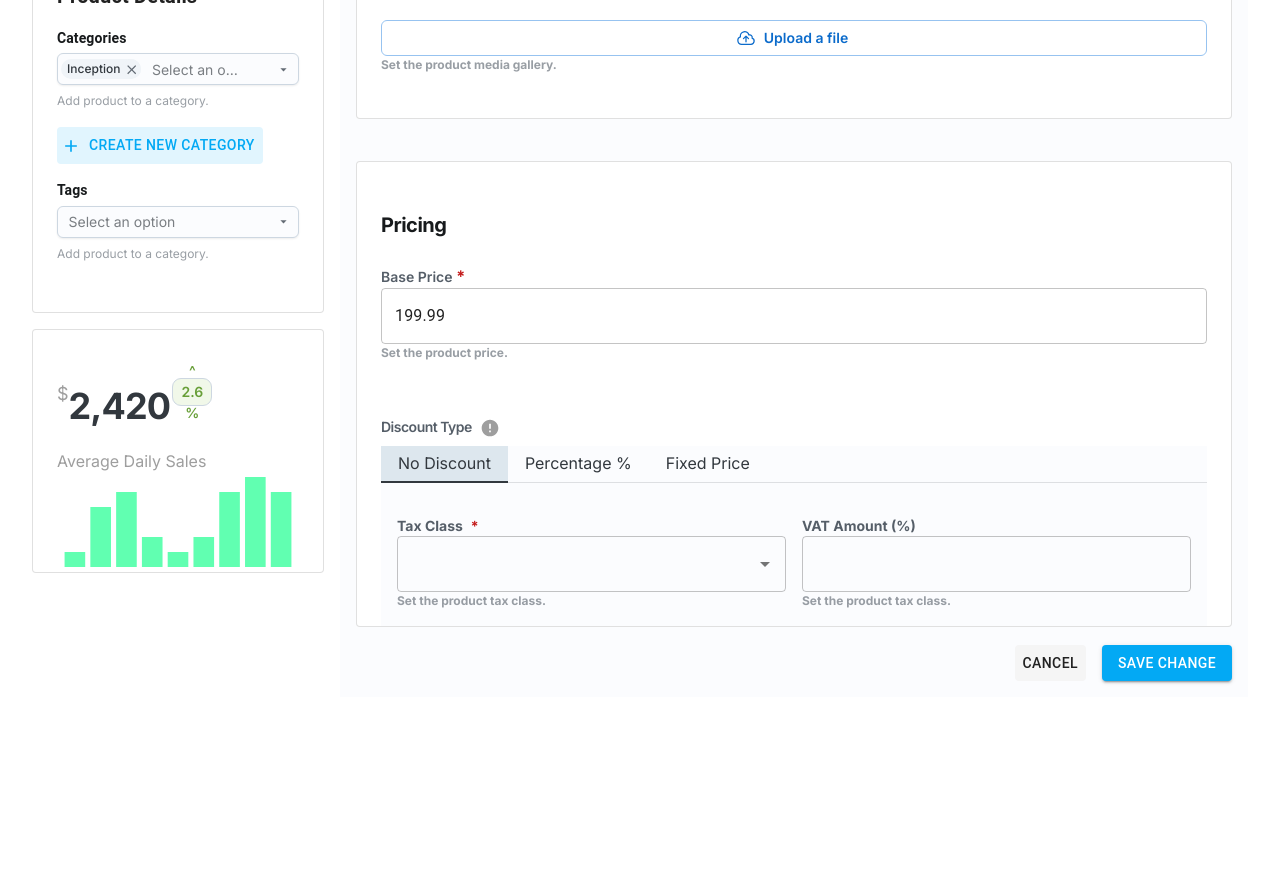
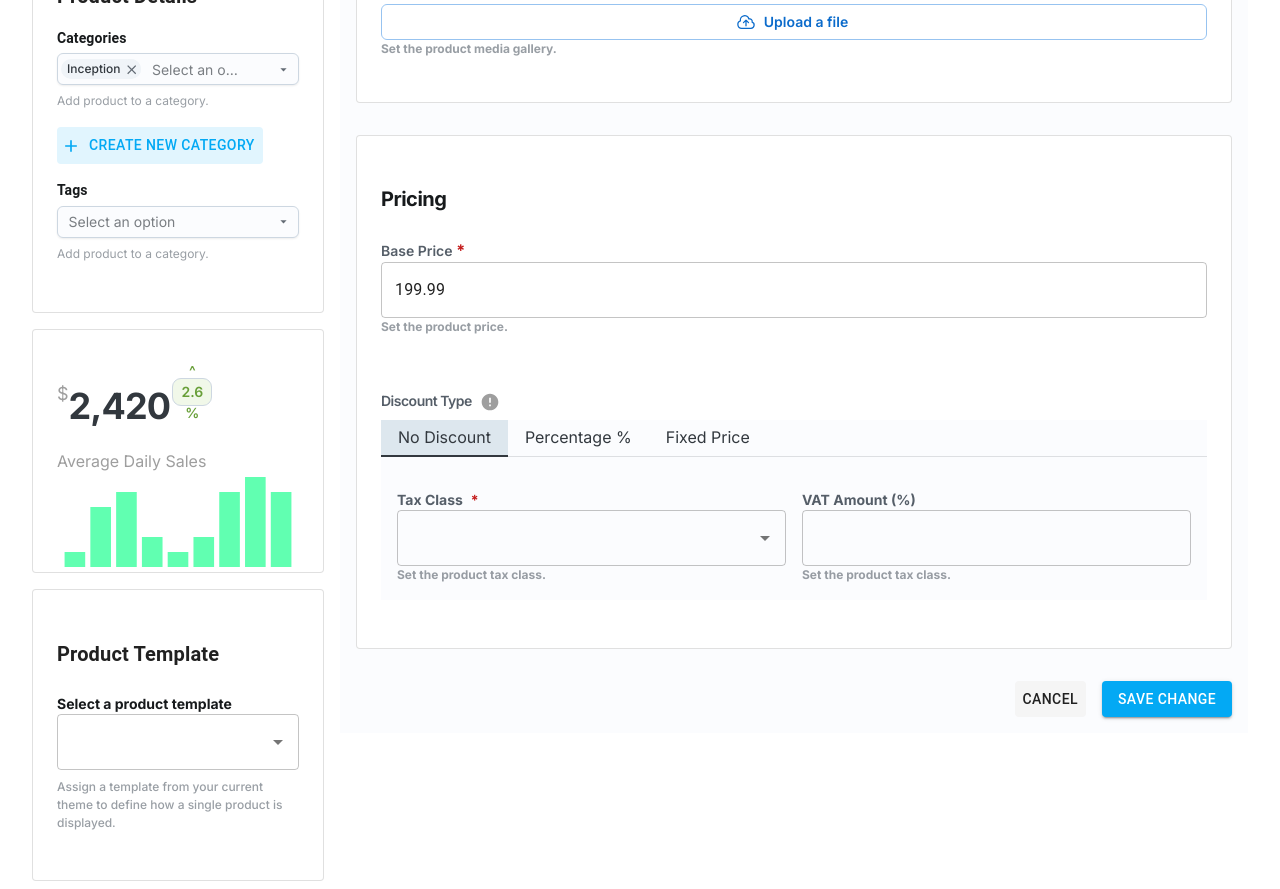
Before and after one commit to erhanbarisolmez/nextjs-dashboard-marketting-v1, a Next.js app: page /en/edit-product in a window 1280 px wide. Shown: the part 860-1749 px from the top of the page. Before the commit the page ends 1565 px from the top, so only its background shows below. Built offline with nearby package versions, Linux system fonts and the light colour scheme.

Commit message:
29.01.2024

```diff
--- a/messages/en.json
+++ b/messages/en.json
@@ -126,5 +126,9 @@
   "all": "All",
   "published": "Published",
   "scheduled": "Scheduled",
-  "draft": "Draft"
+  "draft": "Draft",
+  "default-template": "Default template",
+  "electronics": "Electronics",
+  "office-stationary": "Office stationary",
+  "fashion": "Fashion"
 }
--- a/messages/tr.json
+++ b/messages/tr.json
@@ -126,5 +126,9 @@
   "all": "Tüm",
   "published": "Yayınlanan",
   "scheduled": "planlanmış",
-  "draft": "Taslak"
+  "draft": "Taslak",
+  "default-template": "Varsayılan şablon",
+  "electronics": "Elektronik",
+  "office-stationary": "Ofis Kırtasiye malzemeleri",
+  "fashion": "Moda"
 }
--- a/src/app/[locale]/edit-category/page.js
+++ b/src/app/[locale]/edit-category/page.js
@@ -7,6 +7,7 @@ import { useTranslations } from "next-intl";
 const EditCategoryPage = () => {
   const status = useTranslatedStatus();
    const t = useTranslations();
+   const productTemplateStatus = useTranslatedStatus();
 
   return (
     <>
--- a/src/app/[locale]/edit-product/[slug]/page.js
+++ b/src/app/[locale]/edit-product/[slug]/page.js
@@ -1,7 +1,8 @@
 import CustomBreadcrumbs from "@/components/CustomBreadcrumbs";
 import PageHeader from "@/components/PageHeader";
 import EditContent from '@/components/e-commerce/edit-product/edit-content';
-import useTranslatedStatus, { useProductStatus } from "@/components/e-commerce/products/useTranslatedStatus";
+import useTranslatedStatus, { useProductStatus, useProductTemplateStatus } from "@/components/e-commerce/products/useTranslatedStatus";
+
 import { Container } from "@mui/material";
 import { useTranslations } from "next-intl";
 const EditProductPage = ({params}) => {
@@ -9,6 +10,8 @@ const EditProductPage = ({params}) => {
   console.log(" GELEN PARAMS",decodeSlug);
   const status = useTranslatedStatus();
   const productStatus = useProductStatus();
+  const productTemplateStatus = useProductTemplateStatus();
+
    const t = useTranslations();
 
   return (
@@ -35,6 +38,7 @@ const EditProductPage = ({params}) => {
 
       <EditContent
         statusOptions = {productStatus}
+        productTemplateStatus = {productTemplateStatus}
       />
     </Container>
     </>
--- a/src/app/[locale]/edit-product/page.js
+++ b/src/app/[locale]/edit-product/page.js
@@ -1,13 +1,15 @@
 import CustomBreadcrumbs from "@/components/CustomBreadcrumbs";
 import PageHeader from "@/components/PageHeader";
 import EditContent from '@/components/e-commerce/edit-product/edit-content';
-import useTranslatedStatus, { useProductStatus } from "@/components/e-commerce/products/useTranslatedStatus";
+import useTranslatedStatus, { useProductStatus, useProductTemplateStatus } from "@/components/e-commerce/products/useTranslatedStatus";
 import { Container } from "@mui/material";
 import { useTranslations } from "next-intl";
 const EditProductPage = ({params}) => {
   console.log(params);
   const status = useTranslatedStatus();
   const productStatus = useProductStatus();
+  const productTemplateStatus = useProductTemplateStatus();
+
    const t = useTranslations();
 
   return (
@@ -33,6 +35,7 @@ const EditProductPage = ({params}) => {
 
       <EditContent
         statusOptions = {productStatus}
+        productTemplateStatus = {productTemplateStatus}
       />
     </Container>
     </>
--- a/src/components/AutoCompleteCustom.js
+++ b/src/components/AutoCompleteCustom.js
@@ -4,9 +4,9 @@ import { Autocomplete, TextField } from '@mui/material';
 export default function AutoCompleteCustom(props) {
   const { options, sx,label, value, onChange,rows, ...otherProps} = props;
 
-  const handleChange = (event, selectedValue, selectedRowId, id) => {
+  const handleChange = (event, selectedValue, selectedRowId, id, templateStatus) => {
 
-    onChange(selectedValue?.label, selectedRowId,id);
+    onChange(selectedValue?.label, selectedRowId,id, templateStatus);
     console.log('selected value: ' , selectedValue);
     console.log('selected row: ', selectedRowId);
   };
--- a/src/components/e-commerce/edit-product/edit-content.js
+++ b/src/components/e-commerce/edit-product/edit-content.js
@@ -5,10 +5,11 @@ import { Grid } from '@mui/material'
 import TabsBasic from '../TabsBasic'
 import { AverageDailySales } from './average-daily-sales'
 import { ProductDetails } from './product-details'
+import { ProductTemplate } from './product-template'
 import { Status } from './status'
 import { TabPanelContent } from './tabPanelContent'
 import Thumbnail from './thumbnail'
-const EditProductContent = ({statusOptions}) => {
+const EditProductContent = ({statusOptions, productTemplateStatus}) => {
 
   const tabsVariant = variants.tabsBasic.plain;
 
@@ -24,8 +25,6 @@ const EditProductContent = ({statusOptions}) => {
         <Card mt={2} sx={{ height: 200 }}>
           <Status
           statusOptions={statusOptions}
-
-
           />
         </Card>
 
@@ -35,6 +34,12 @@ const EditProductContent = ({statusOptions}) => {
 
         <Card mt={2}>
           <AverageDailySales
+          />
+        </Card>
+
+        <Card mt={2}>
+          <ProductTemplate
+            productTemplateStatus={productTemplateStatus}
           />
         </Card>
       </Grid>
@@ -48,7 +53,7 @@ const EditProductContent = ({statusOptions}) => {
           disableUnderline={true}
           variant={tabsVariant}
           tabPanel1={
-            <TabPanelContent />
+            <TabPanelContent  productTemplateStatus ={productTemplateStatus}/>
           }
         />
 
--- /dev/null
+++ b/src/components/e-commerce/edit-product/product-template.js
@@ -0,0 +1,39 @@
+'use client'
+import AutoCompleteCustom from '@/components/AutoCompleteCustom'
+import { TypographyCustom } from '@/components/TypographyCustom'
+import { Container, Grid } from '@mui/material'
+import { useState } from 'react'
+import { TabHeader } from '../TabHeader'
+export const ProductTemplate = ({productTemplateStatus}) => {
+  const [templateStatus, setTemplateStatus] = useState();
+
+  const selectionStatus = (templateStatus) => {
+    //  const isSelected = templateStatus ? '✔' : '';
+    setTemplateStatus(!templateStatus);
+  }
+  return (
+    <Grid container gap={2} mt={6}  mb={6}>
+      <Container>
+        <Grid item xs={12} >
+        <TypographyCustom variant = "h6" text = "Product Template"  fontWeight = "bold"/>
+
+          <TabHeader
+            level="title-sm"
+            titleTextField="Select a product template"
+            sx={{mt:3}}
+          />
+          <AutoCompleteCustom
+            options = {productTemplateStatus}
+            value = {templateStatus}
+            onChange={selectionStatus}
+          />
+          <TabHeader
+            level="body-xs"
+            text = "Assign a template from your current theme to define how a single product is displayed."
+            sx={{opacity:0.6, fontWeight:500, mt:1}}
+          />
+        </Grid>
+      </Container>
+    </Grid>
+  )
+}
--- a/src/components/e-commerce/edit-product/tabPanelContent.js
+++ b/src/components/e-commerce/edit-product/tabPanelContent.js
@@ -12,14 +12,12 @@ import TabsBasic from "../TabsBasic"
 import ExampleTextareaComment from "../TextArea"
 import { TooltipCustom } from "../Tooltip"
 import { NoDiscount } from "./noDiscount"
-export const TabPanelContent = () => {
+export const TabPanelContent = ({productTemplateStatus}) => {
   const [price, setPrice] = useState("199.99");
   const [productName, setProductName] = useState("Sample Product");
   const [errors, setErrors] = useState({});
   const [isFormValid, setIsFormValid] = useState(false);
   const buttonVariant = variants.button.text;
-
-
 
   useEffect(() => {
     validateForm();
@@ -43,6 +41,7 @@ export const TabPanelContent = () => {
 
   return (
     <>
+      <Grid container gap={4} flexDirection={'column'}>
         <Card>
           <Container >
             {/* GENERAL */}
@@ -97,11 +96,9 @@ export const TabPanelContent = () => {
           </Container>
         </Card>
 
-      <TabHeader sx={{ mt: 6 }} />
-
 
         {/* MEDIA  */}
-      <Card maxHeight={100} >
+        <Card >
           <Container>
             <TabHeader
               text="Media"
@@ -119,11 +116,9 @@ export const TabPanelContent = () => {
           </Container>
         </Card>
 
-      <TabHeader sx={{ mt: 18 }} />
-
 
         {/* PRICING  */}
-      <Card maxHeight={100} >
+        <Card  >
           <Container>
             <TabHeader
               text="Pricing"
@@ -175,21 +170,23 @@ export const TabPanelContent = () => {
               tabPanel3={3}
 
             />
-
+            <TabHeader sx={{ mt: 6 }} />
           </Container>
         </Card>
-      <TabHeader sx={{ mt: 48 }} />
+
+         { /* BUTTON  */}
         <Grid item xs={12} display={'flex'} justifyContent={'end'}>
           <CustomButton
-          variant = {buttonVariant}
-          buttonText = "Cancel"
-          sx={{bgcolor: palette.grey[100], color:palette.grey[900]}}
+            variant={buttonVariant}
+            buttonText="Cancel"
+            sx={{ bgcolor: palette.grey[100], color: palette.grey[900] }}
           />
           <CustomButton
-          buttonText = "Save Change"
+            buttonText="Save Change"
 
-          sx={{ml:2, bgcolor:palette.lightBlue[500]}}
+            sx={{ ml: 2, bgcolor: palette.lightBlue[500] }}
           />
+        </Grid>
       </Grid>
     </>
   )
--- a/src/components/e-commerce/products/useTranslatedStatus.js
+++ b/src/components/e-commerce/products/useTranslatedStatus.js
@@ -16,11 +16,22 @@ export const useProductStatus = () => {
   const t = useTranslations();
 
   const status = [
-    {label: t('all')},
-    {label: t('published')},
-    {label: t('draft')},
-    {label: t('scheduled')},
-    {label: t('inactive')},
+    { label: t('all') },
+    { label: t('published') },
+    { label: t('draft') },
+    { label: t('scheduled') },
+    { label: t('inactive') },
   ]
   return status;
 }
+
+export const useProductTemplateStatus = () => {
+  const t = useTranslations();
+  const status = [
+    { label: t('default-template')},
+    { label: t('electronics') },
+    { label: t('office-stationary') },
+    { label: t('fashion') },
+  ]
+  return status;
+}
```
Lines whose indentation alone changed are shown as unchanged.
